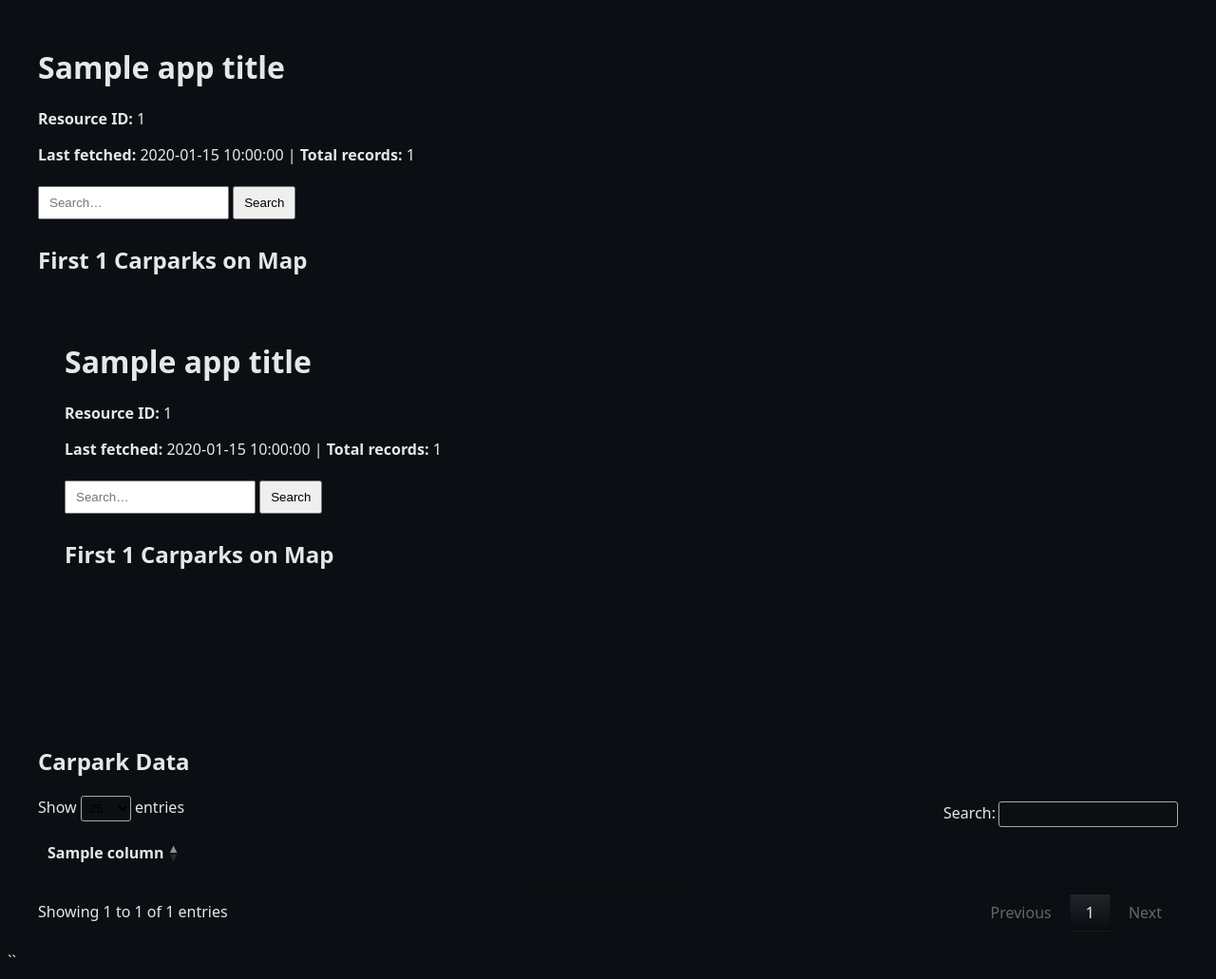
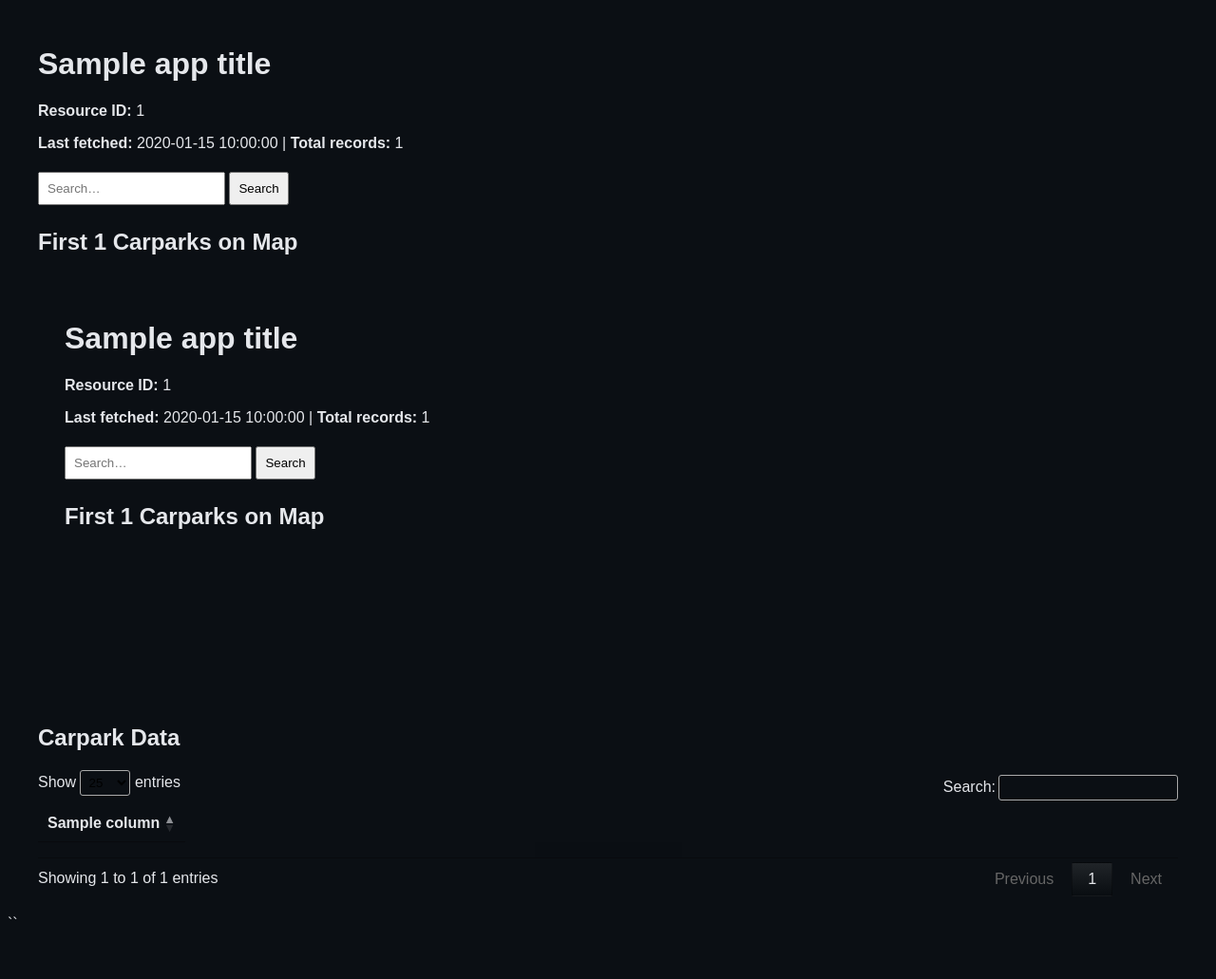
Before and after one commit to moeec2021/carpark-info-map, a Python web app: template templates/index.html in a window 1280 px wide. Shown: the whole page at 95% size. After the commit the page ends 968 px from the top, so only its background shows below. Run offline with Jinja, Linux system fonts and the light colour scheme; the template is opened without the code that fills it: most values are stand-ins (such as "Sample title", 1, 10 or a date in 2020); lists and menus that the app fills with data are empty; some libraries are stand-ins or nearby versions.

Commit message:
Update style.css

```diff
--- a/static/style.css
+++ b/static/style.css
@@ -1,7 +1,7 @@
 body {
   background: #0b0f14;
   color: #e5e7eb;
-  font-family: system-ui, sans-serif;
+  font-family: Arial, sans-serif;
 }
 
 .container {
@@ -16,6 +16,6 @@ table {
 }
 
 input, button {
-  padding: 8px 10px;
-  margin: 6px 0;
+  padding: 8px;
+  margin: 5px 0;
 }
```
